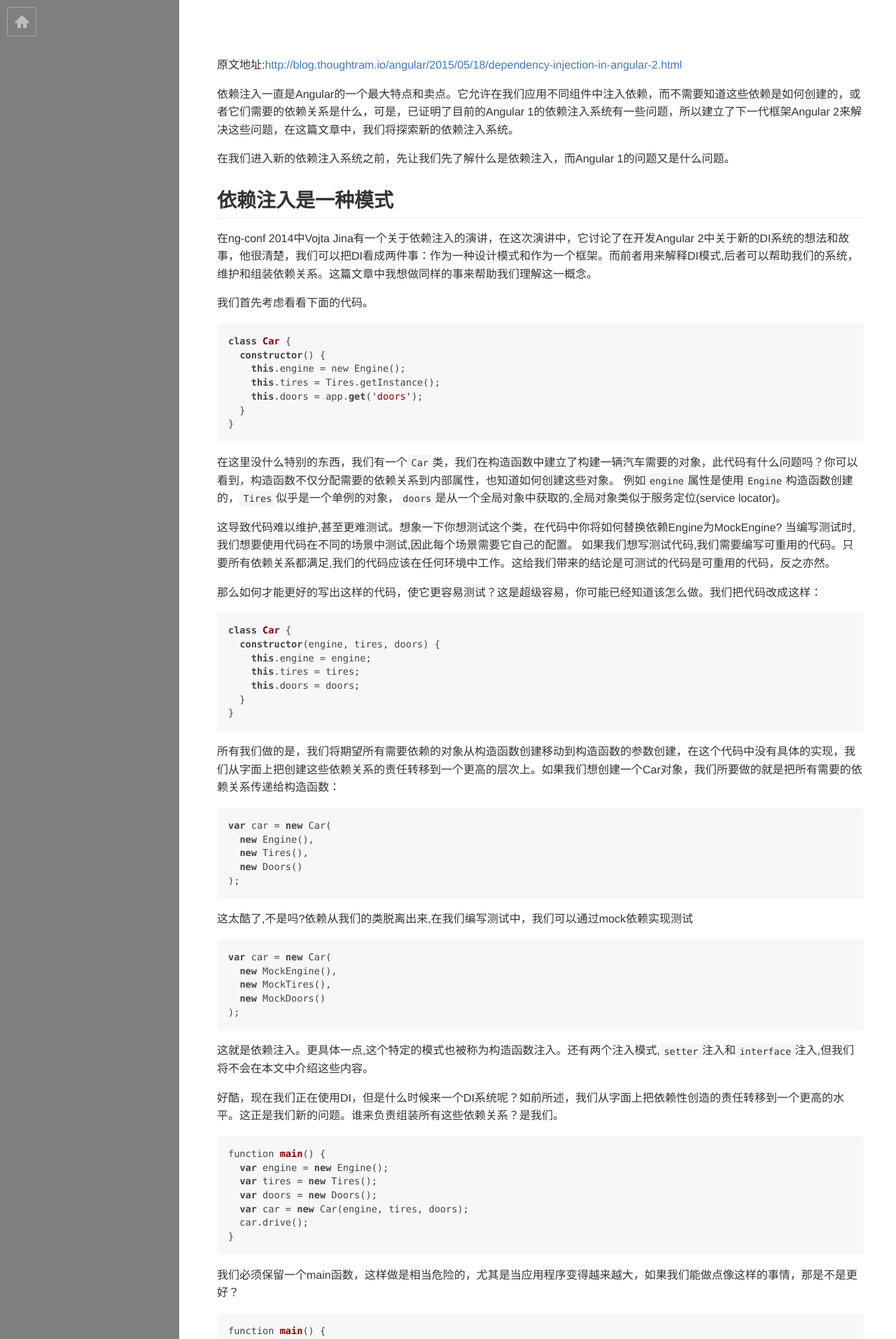
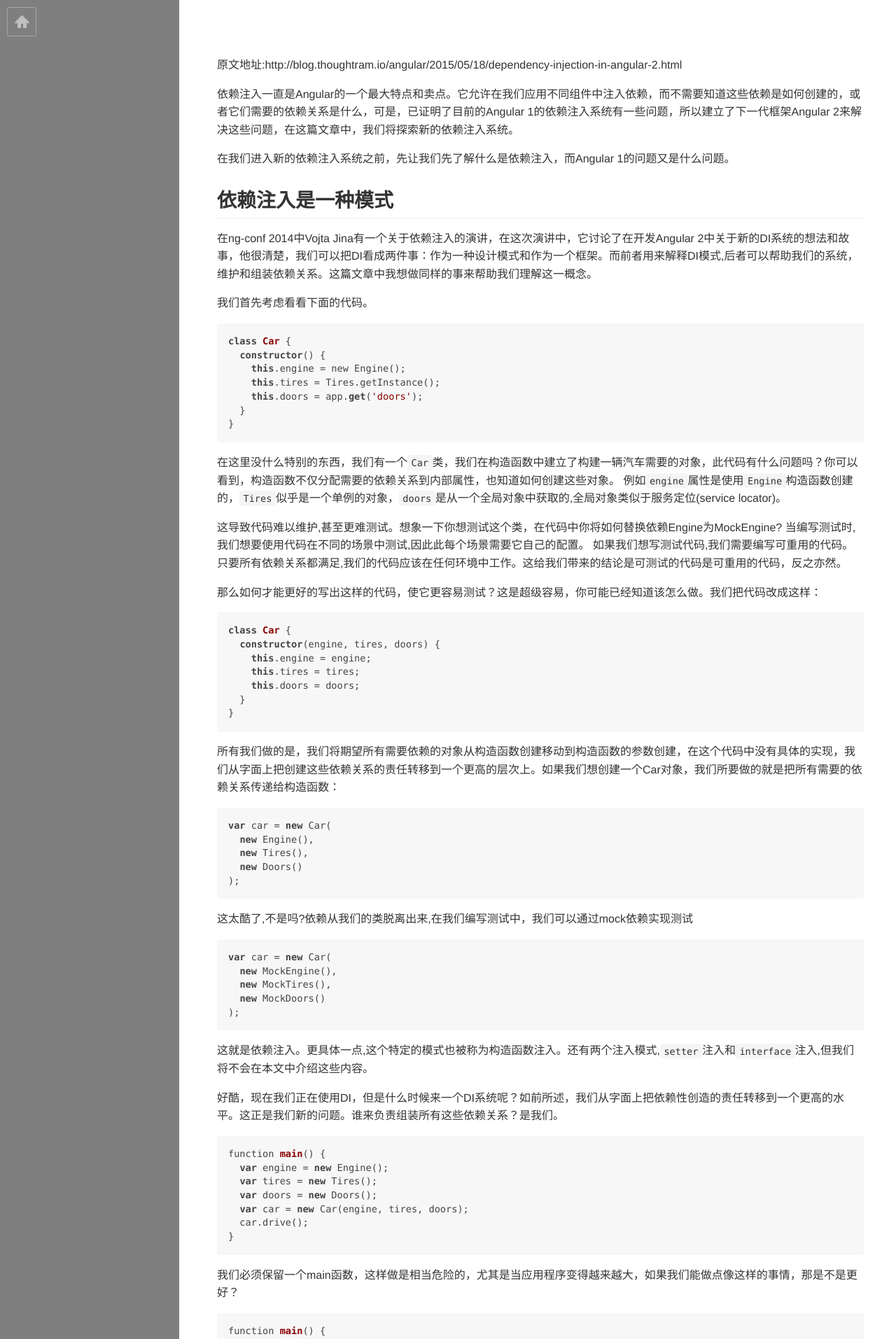
Before and after one commit to kittencup/kittencup.github.io, a Jekyll site: the page built from _posts/2015-07-23-Angular 2中的依赖注入.md, in a window 1280 px wide. Shown: the top 1913 px of the page at 70% size. Built offline with Jekyll 4.4.1, drawn with Linux system fonts in a browser that asks for light colours; nearby versions of some CDN libraries; some web fonts are replaced; Markdown is read by kramdown in place of the engine named in the settings; comment, search, counter and statistics services are not loaded; some of the changed text lies outside the part shown.

Commit message:
Update 2015-07-23-Angular 2中的依赖注入.md

```diff
--- a/_posts/2015-07-23-Angular 2中的依赖注入.md
+++ b/_posts/2015-07-23-Angular 2中的依赖注入.md
@@ -31,7 +31,7 @@
 在这里没什么特别的东西，我们有一个`Car`类，我们在构造函数中建立了构建一辆汽车需要的对象，此代码有什么问题吗？你可以看到，构造函数不仅分配需要的依赖关系到内部属性，也知道如何创建这些对象。
 例如`engine`属性是使用`Engine`构造函数创建的，`Tires`似乎是一个单例的对象，`doors`是从一个全局对象中获取的,全局对象类似于服务定位(service locator)。
 
-这导致代码难以维护,甚至更难测试。想象一下你想测试这个类，在代码中你将如何替换依赖Engine为MockEngine? 当编写测试时,我们想要使用代码在不同的场景中测试,因此每个场景需要它自己的配置。
+这导致代码难以维护,甚至更难测试。想象一下你想测试这个类，在代码中你将如何替换依赖Engine为MockEngine? 当编写测试时,我们想要使用代码在不同的场景中测试,因此此每个场景需要它自己的配置。
 如果我们想写测试代码,我们需要编写可重用的代码。只要所有依赖关系都满足,我们的代码应该在任何环境中工作。这给我们带来的结论是可测试的代码是可重用的代码，反之亦然。
 
 那么如何才能更好的写出这样的代码，使它更容易测试？这是超级容易，你可能已经知道该怎么做。我们把代码改成这样：
```
Also changed, not shown: other parts of _posts/2015-07-23-Angular 2中的依赖注入.md (+9 -8 lines).
